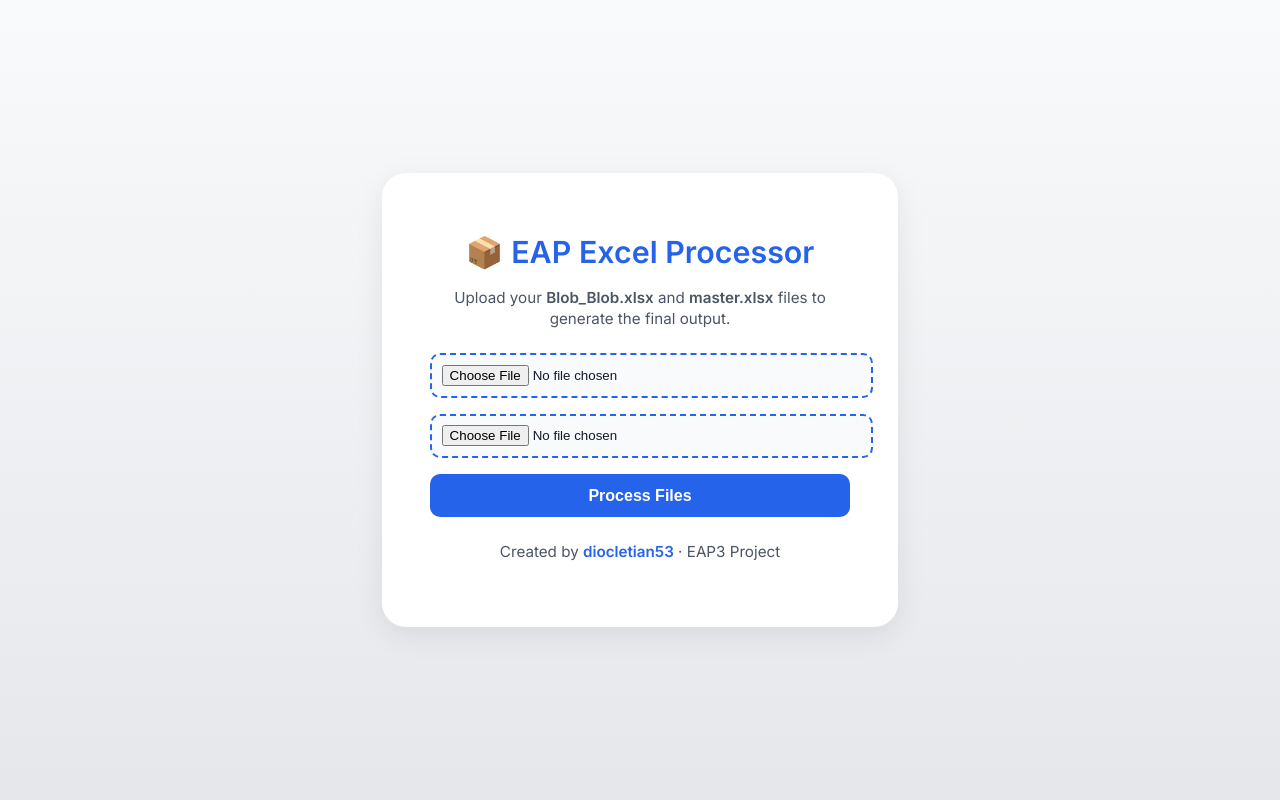
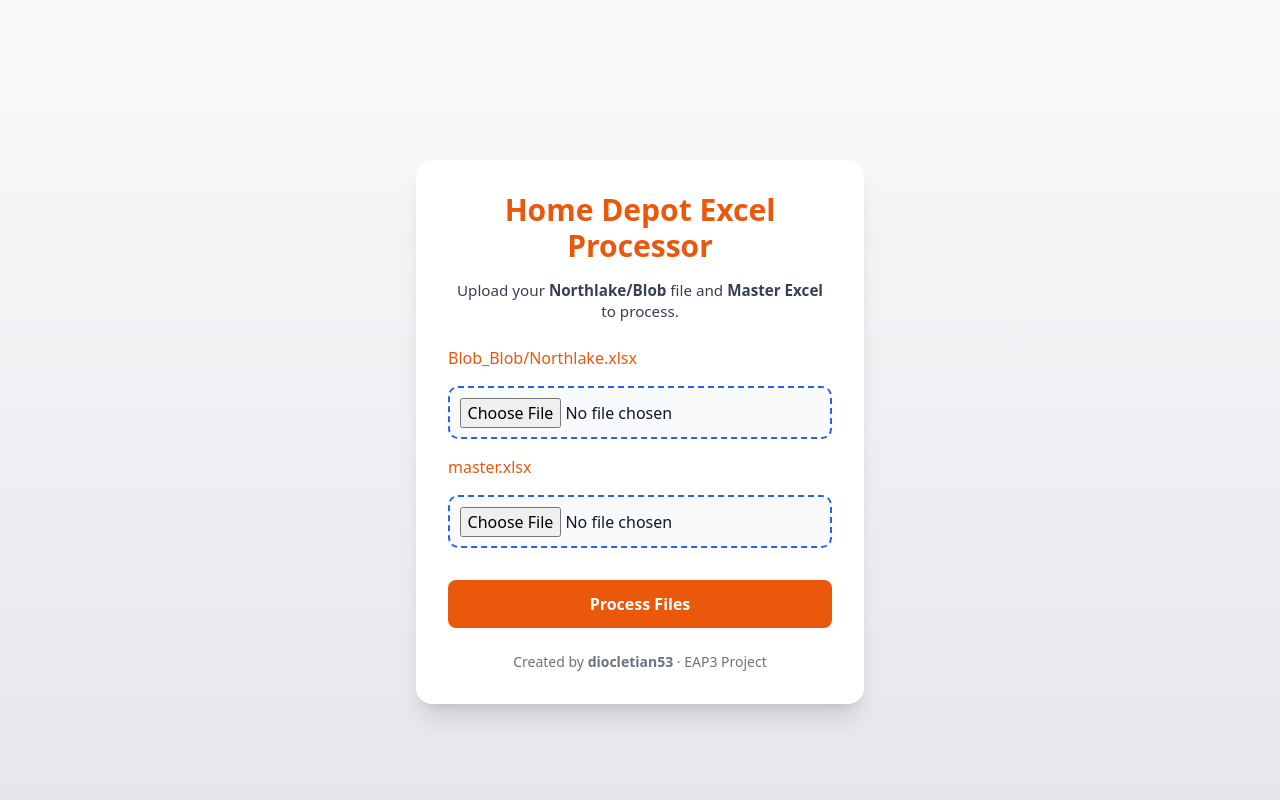
Before and after one commit to diocletian53/EAP3, a Flask app: page / in a window 1280 px wide. Run offline with Flask 3, Linux system fonts and the light colour scheme; parts of the project's set-up code (start-up, migrations or seed data) failed here and were passed over; some libraries are stand-ins or nearby versions.

Commit message:
Update index.html

```diff
--- a/templates/index.html
+++ b/templates/index.html
@@ -3,47 +3,57 @@
 <head>
 <meta charset="UTF-8" />
 <meta name="viewport" content="width=device-width, initial-scale=1.0" />
-    <title>EAP Excel Processor</title>
+<title>Home Depot Excel Processor</title>
 <link rel="stylesheet" href="{{ url_for('static', filename='style.css') }}">
-    <link href="https://fonts.googleapis.com/css2?family=Inter:wght@400;600&display=swap" rel="stylesheet">
+<script src="https://cdn.tailwindcss.com"></script>
 </head>
+<body class="bg-orange-50 font-sans">
 
-<body>
-    <div class="container">
-        <h1>📦 EAP Excel Processor</h1>
-        <p>Upload your <strong>Blob_Blob.xlsx</strong> and <strong>master.xlsx</strong> files to generate the final output.</p>
+<div class="max-w-md mx-auto mt-16 bg-white rounded-2xl shadow-xl p-8 text-center">
+  <h1 class="text-3xl font-bold text-orange-600 mb-4">Home Depot Excel Processor</h1>
+  <p class="text-gray-700 mb-6">Upload your <strong>Northlake/Blob</strong> file and <strong>Master Excel</strong> to process.</p>
 
   <!-- Upload Form -->
-        <form action="/" method="POST" enctype="multipart/form-data" id="uploadForm">
-            <input type="file" name="main_file" accept=".xlsx" required />
-            <input type="file" name="master_file" accept=".xlsx" required />
-
-            <button type="submit" id="processBtn">Process Files</button>
+  <form method="POST" enctype="multipart/form-data" class="space-y-4" id="uploadForm">
+    <div>
+      <label class="block text-left mb-1 font-medium text-orange-600">Blob_Blob/Northlake.xlsx</label>
+      <input type="file" name="main_file" accept=".xlsx" required
+             class="w-full p-3 border-2 border-dashed border-orange-400 rounded-lg bg-orange-100 hover:border-orange-500" />
+    </div>
+    <div>
+      <label class="block text-left mb-1 font-medium text-orange-600">master.xlsx</label>
+      <input type="file" name="master_file" accept=".xlsx" required
+             class="w-full p-3 border-2 border-dashed border-orange-400 rounded-lg bg-orange-100 hover:border-orange-500" />
+    </div>
+    <button type="submit" class="w-full bg-orange-600 hover:bg-orange-700 text-white font-semibold py-3 rounded-lg transition">
+      Process Files
+    </button>
   </form>
 
-        <!-- Status messages -->
+  <!-- Error Message -->
   {% if error %}
-            <p style="color: red; font-weight: 600; margin-top: 1rem;">{{ error }}</p>
+  <div class="mt-4 p-4 bg-orange-100 border border-orange-300 rounded text-orange-700 font-medium">
+    ⚠️ {{ error }}
+  </div>
   {% endif %}
 
-        <p id="loadingText" style="display:none; margin-top: 1rem; color: #2563eb;">
+  <!-- Loading Feedback -->
+  <p id="loadingText" class="mt-4 text-orange-600 font-medium" style="display:none;">
     ⏳ Processing your files, please wait...
   </p>
 
-        <div class="footer">
-            <p>Created by <strong>diocletian53</strong> · EAP3 Project</p>
+  <!-- Footer -->
+  <div class="mt-6 text-gray-500 text-sm">
+    Created by <strong>diocletian53</strong> · EAP3 Project
   </div>
 </div>
 
 <script>
 const form = document.getElementById('uploadForm');
 const loadingText = document.getElementById('loadingText');
-        const processBtn = document.getElementById('processBtn');
 
 form.addEventListener('submit', () => {
     loadingText.style.display = 'block';
-            processBtn.disabled = true;
-            processBtn.textContent = 'Processing...';
 });
 </script>
 </body>
```
Lines whose indentation alone changed are shown as unchanged.
